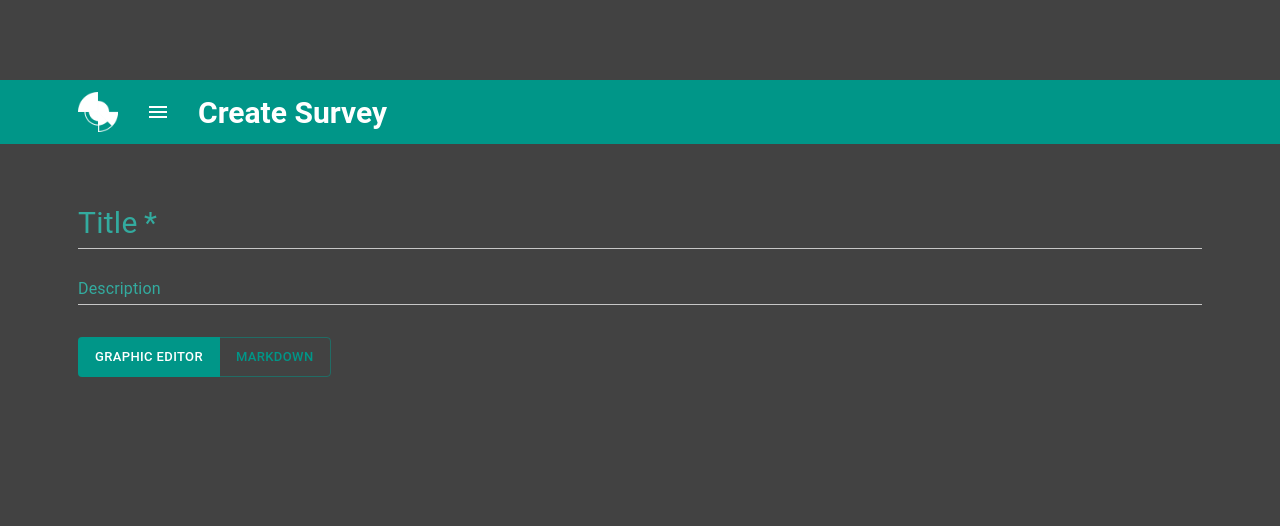
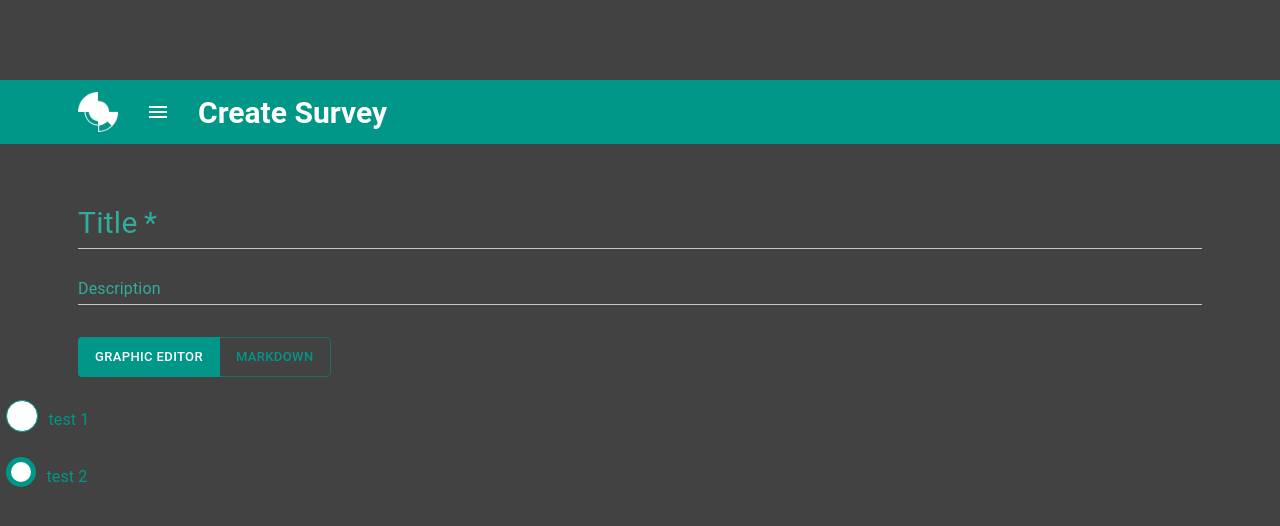
Before and after one commit to bobbylej/grow-me, a React (Create React App) app: page /surveys/new in a window 1280 px wide. Shown: the top 526 px of the page. Built offline with nearby package versions, Linux system fonts and the light colour scheme.

Commit message:
[22] Fix styles and logic

```diff
--- a/src/app/shared/components/AsideGraphicEditor/AsideGraphicEditor.styles.ts
+++ b/src/app/shared/components/AsideGraphicEditor/AsideGraphicEditor.styles.ts
@@ -11,7 +11,7 @@ export const useAsideGraphicEditor = makeStyles((theme: Theme) => ({
   },
   itemGraphicEditor: {
     display: 'flex',
-    marginBottom: pxToRem(40),
+    marginBottom: pxToRem(1),
   },
   nameItem: {
     marginLeft: pxToRem(10),
--- a/src/app/shared/components/AsideGraphicEditor/AsideGraphicEditor.tsx
+++ b/src/app/shared/components/AsideGraphicEditor/AsideGraphicEditor.tsx
@@ -5,20 +5,12 @@ import { useAsideGraphicEditor } from 'app/shared/components/AsideGraphicEditor/
 import { AsideGraphic } from 'app/shared/interfaces/asideGraphic';
 
 export interface AsideGraphicEditorProps {
-  circleEditor: AsideGraphic;
+  circleEditor: AsideGraphic[];
   direction: 'column' | 'row';
 }
 
-const circleEditorGraphic: AsideGraphic[] = [
-  {
-    id: 'test 1',
-    name: 'test 1',
-    active: false,
-    type: 'group',
-  },
-];
-
 export const AsideGraphicEditor = ({
+  circleEditor,
   direction,
 }: AsideGraphicEditorProps): ReactElement => {
   const {
@@ -27,21 +19,16 @@ export const AsideGraphicEditor = ({
     nameItem,
   } = useAsideGraphicEditor();
 
-  const asideEditor = circleEditorGraphic.map((item) => (
-    <Grid
-      className={itemGraphicEditor}
-      key={item.id}
-      item
-      xs={3}
-      direction={direction}
-    >
+  const asideEditor = circleEditor.map((item) => (
+    <Grid className={itemGraphicEditor} key={item.id} item xs={3}>
       <Circle
         circleParmas={
           item.active ? 'active' : 'outlined' || 'covered'
         }
         theme="template"
         size={item.type === 'group' ? 'medium' : 'small'}
-      />
+        text=" "
+      ></Circle>
       <Typography className={nameItem}>{item.name}</Typography>
     </Grid>
   ));
--- a/src/app/shared/components/Circle/Circle.styles.ts
+++ b/src/app/shared/components/Circle/Circle.styles.ts
@@ -17,16 +17,20 @@ export const useCircleStyles = makeStyles((theme: Theme) => ({
     backgroundColor: theme.palette.primary.contrastText,
     border: `5px solid ${theme.palette.primary.main}`,
   },
-  circleInActive: {
+  circleOutlined: {
     backgroundColor: theme.palette.primary.contrastText,
     border: `1px solid ${theme.palette.primary.main}`,
   },
+  circleCovered: {
+    backgroundColor: theme.palette.primary.main,
+    border: `1px solid ${theme.palette.primary.main}`,
+  },
   circleSmall: {
-    width: pxToRem(40),
-    height: pxToRem(40),
+    width: pxToRem(20),
+    height: pxToRem(20),
   },
   circleMedium: {
-    width: pxToRem(50),
-    height: pxToRem(50),
+    width: pxToRem(30),
+    height: pxToRem(30),
   },
 }));
--- a/src/app/shared/components/Circle/Circle.tsx
+++ b/src/app/shared/components/Circle/Circle.tsx
@@ -21,7 +21,8 @@ export const Circle = ({
     circleSurvey,
     circleTemplate,
     circleActive,
-    circleInActive,
+    circleOutlined,
+    circleCovered,
     circleSmall,
     circleMedium,
   } = useCircleStyles();
@@ -29,13 +30,13 @@ export const Circle = ({
   return (
     <div>
       <Avatar
-        className={
-          (theme === 'template' ? circleTemplate : circleSurvey) ||
-          (circleParmas === 'active'
-            ? circleActive
-            : circleInActive) ||
-          (size === 'medium' ? circleMedium : circleSmall)
-        }
+        className={`${
+          theme === 'template' ? circleTemplate : circleSurvey
+        } ${circleParmas === 'active' ? circleActive : ''} ${
+          circleParmas === 'outlined' ? circleOutlined : ''
+        } ${circleParmas === 'covered' ? circleCovered : ''} ${
+          size === 'small' ? circleSmall : ''
+        } ${size === 'medium' ? circleMedium : ''}`}
       >
         {text || icon}
       </Avatar>
--- a/src/app/views/Surveys/CreateSurvey/SurveyGraphicEditor/SurveyGraphicEditor.tsx
+++ b/src/app/views/Surveys/CreateSurvey/SurveyGraphicEditor/SurveyGraphicEditor.tsx
@@ -1,5 +1,29 @@
 import React from 'react';
+import { AsideGraphicEditor } from 'app/shared/components/AsideGraphicEditor/AsideGraphicEditor';
+import { AsideGraphic } from 'app/shared/interfaces/asideGraphic';
 
 export const SurveyGraphicEditor = (): React.ReactElement => {
-  return <div></div>;
+  const circleEditorGraphic: AsideGraphic[] = [
+    {
+      id: 'test 1',
+      name: 'test 1',
+      active: false,
+      type: 'group',
+    },
+    {
+      id: 'test 2',
+      name: 'test 2',
+      active: true,
+      type: 'section',
+    },
+  ];
+  // const circle: CircleProps = { theme: 'template', size: 'small' };
+  return (
+    <div>
+      <AsideGraphicEditor
+        direction="column"
+        circleEditor={circleEditorGraphic}
+      />
+    </div>
+  );
 };
```
